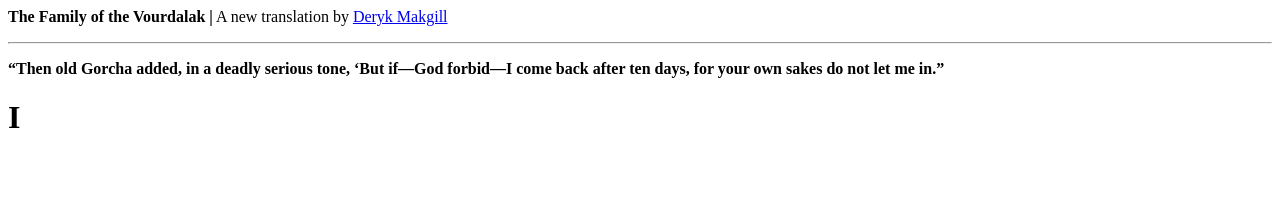
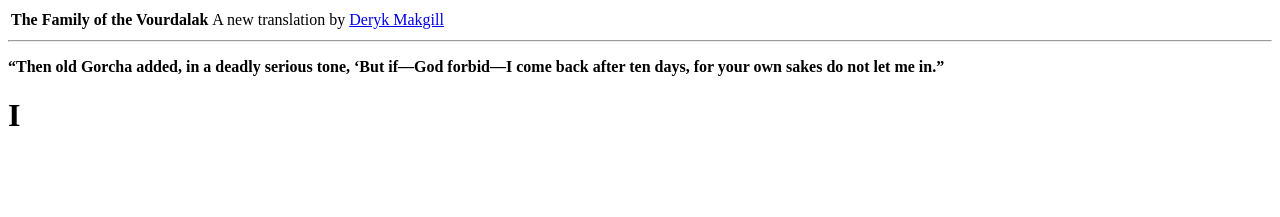
Before and after one commit to dmkgll/dmkgll, a Jekyll site: the page built from _posts/2022-08-19-vd.md, in a window 1280 px wide. Shown: the top 217 px of the page. Built offline with Jekyll 4.4.1, drawn with Linux system fonts in a browser that asks for light colours.

Commit message:
Update 2022-08-19-vd.md

```diff
--- a/_posts/2022-08-19-vd.md
+++ b/_posts/2022-08-19-vd.md
@@ -3,7 +3,7 @@ layout: index
 permalink: vd
 ---
 
-<strong>The Family of the Vourdalak |</strong> A new translation by [Deryk Makgill](/)
+<strong>The Family of the Vourdalak</strong>  |A new translation by [Deryk Makgill](/)
 
 ---
 
```
